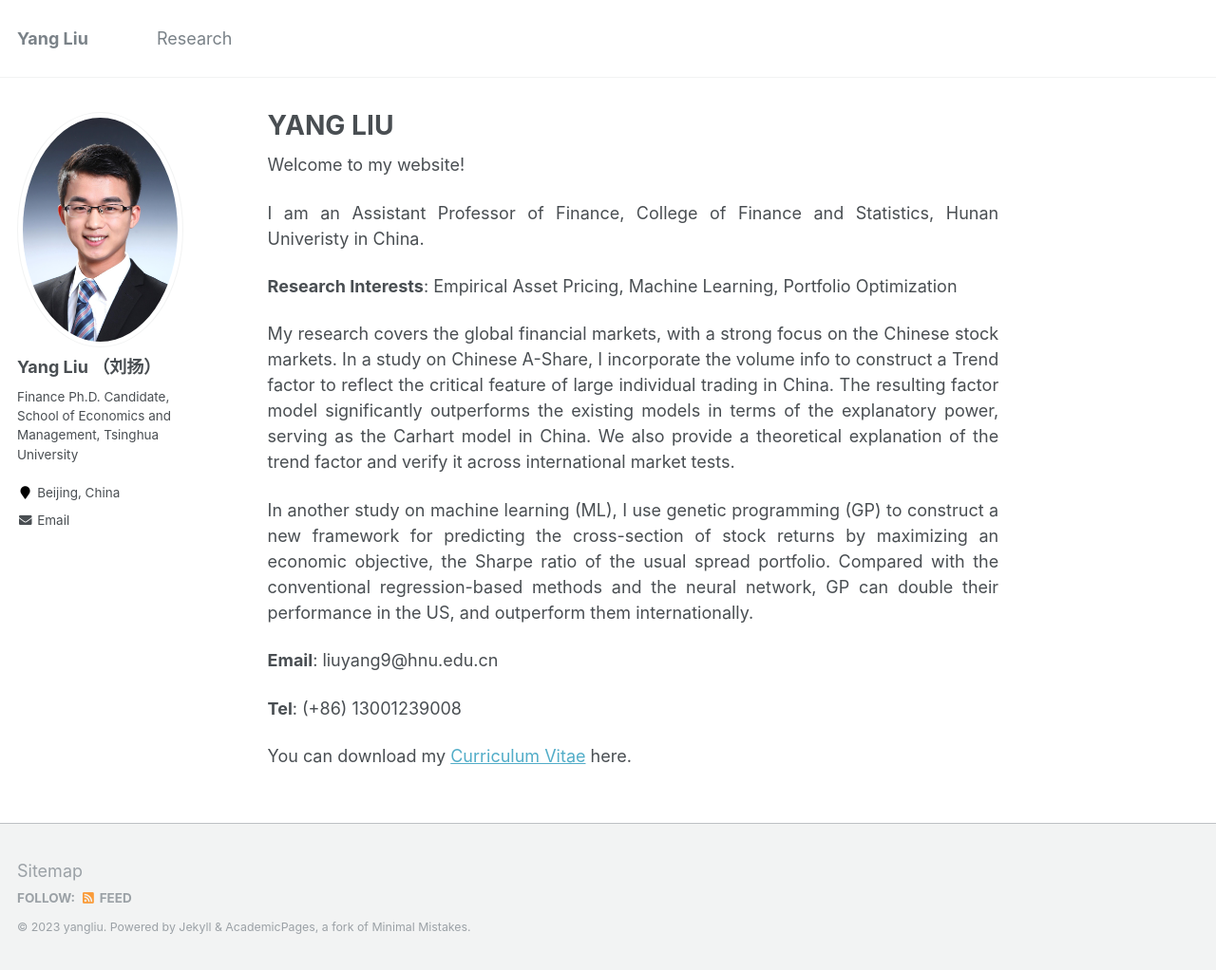
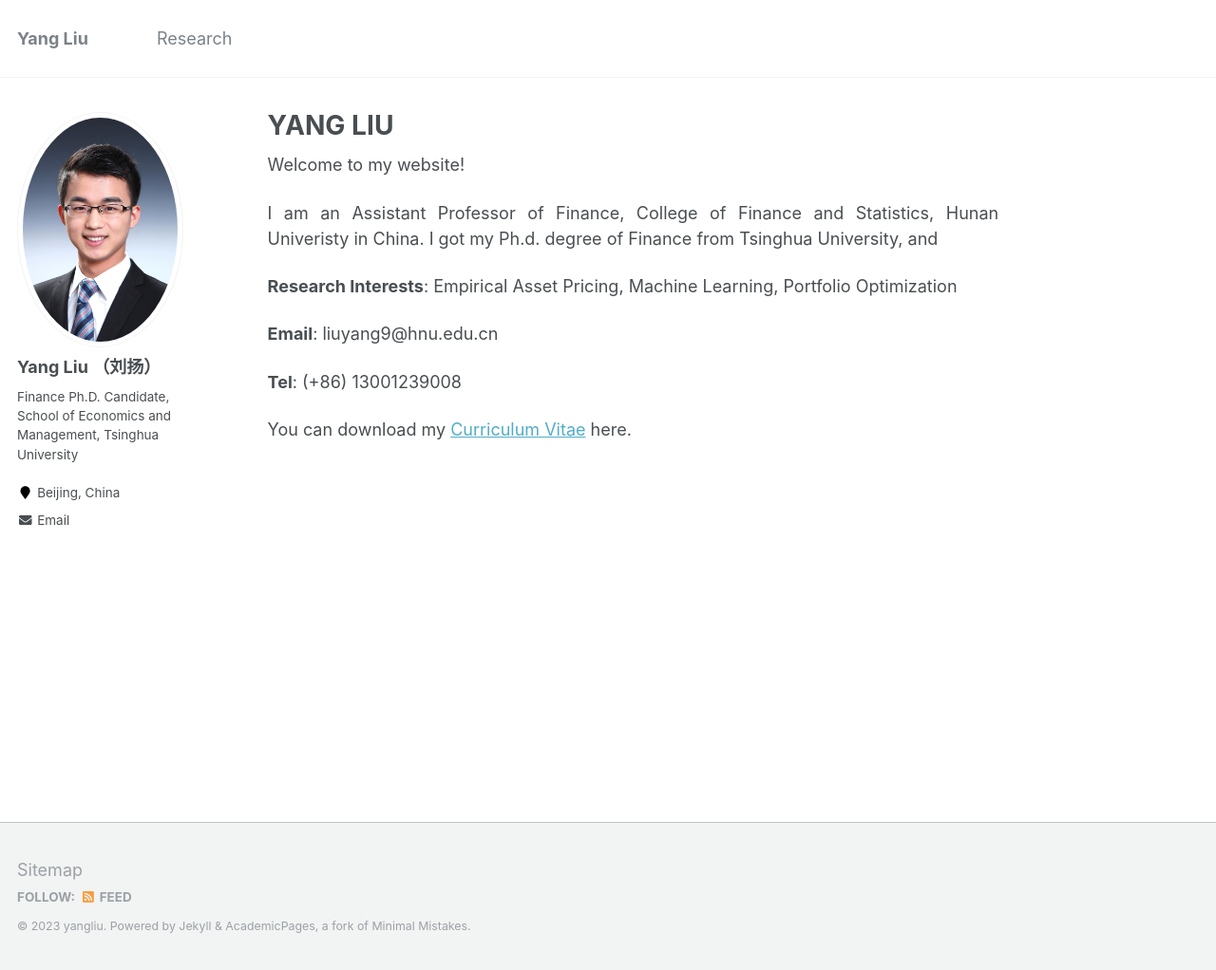
Before and after one commit to yangliu-finance/yangliu-finance.github.io, a Jekyll site: the page built from _pages/about.md, in a window 1280 px wide and 1022 px high. Shown: the whole window at 95% size. Built offline with Jekyll 4.4.1, drawn with Linux system fonts in a browser that asks for light colours.

Commit message:
Update about.md

```diff
--- a/_pages/about.md
+++ b/_pages/about.md
@@ -11,10 +11,11 @@ redirect_from:
 Welcome to my website!
 
 I am an Assistant Professor of Finance, College of Finance and Statistics, Hunan Univeristy in China.
+I got my Ph.d. degree of Finance from Tsinghua University, and
 
 **Research Interests**: Empirical Asset Pricing, Machine Learning, Portfolio Optimization
 
-
+<!---
 My research covers the global financial markets, with a strong focus on the Chinese stock markets.
 In a study on Chinese A-Share, I incorporate the volume info to construct a Trend factor to
 reflect the critical feature of large individual trading in China.
@@ -28,7 +29,7 @@ to construct a new framework for predicting the cross-section of stock returns b
  Compared with the conventional regression-based methods and
 the neural network, GP can double their performance in the US, and outperform them
 internationally.
-
+-->
 
 **Email**: liuyang9@hnu.edu.cn
 
```
